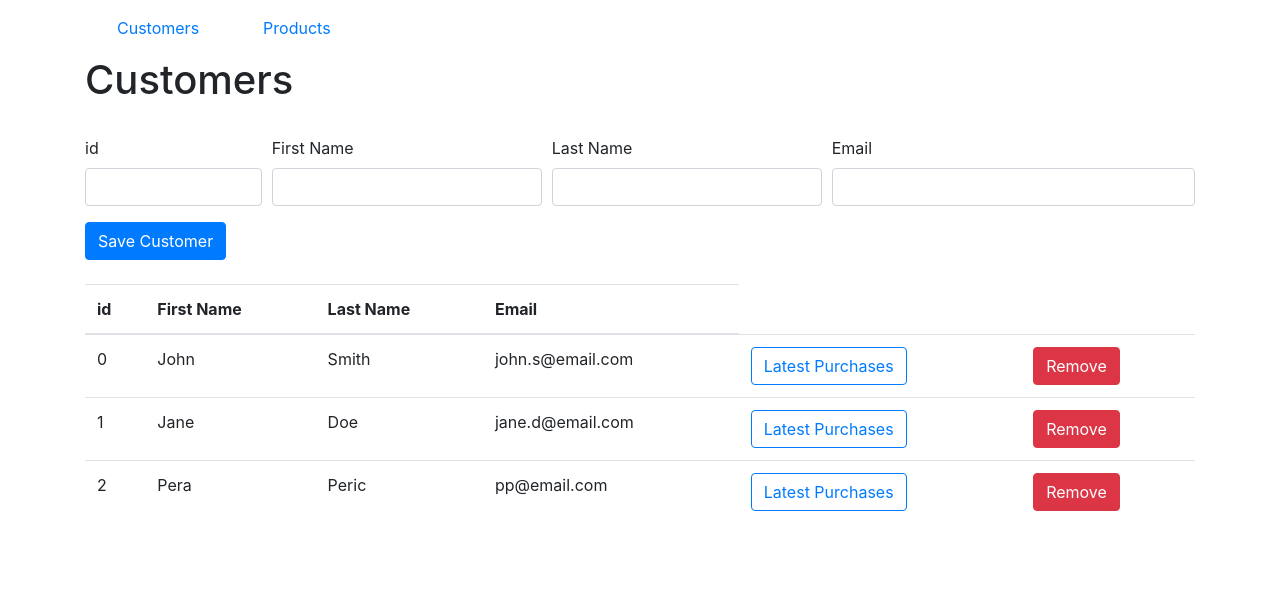
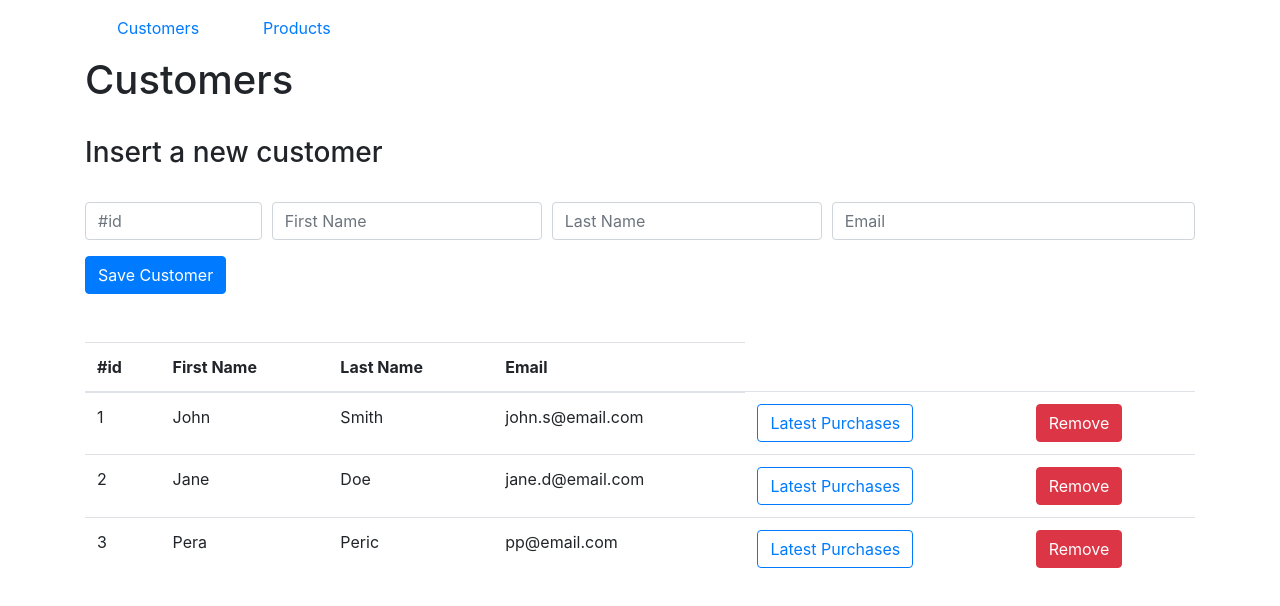
Before and after one commit to adamovicm/vue-store-app, a Vue app: page /customers in a window 1280 px wide. Shown: the top 606 px of the page. Built offline with nearby package versions, Linux system fonts and the light colour scheme.

Commit message:
task 8 done

```diff
--- /dev/null
+++ b/src/components/AppBuyProduct.vue
@@ -0,0 +1,53 @@
+<template>
+  <div>
+    <h1>Buy {{products[productIndex].title}}</h1>
+    <br>
+    <h4>Product id: {{products[productIndex].id}}</h4>
+    <h4>Available quantity: {{products[productIndex].quantity}}</h4>
+    <hr>
+    <div class="input-group">
+      <select class="custom-select col-sm-4" v-model="selectedCustomer">
+        <option v-for="(customer, index) in customers" :key="index" :value="customer">{{customer.firstName}} {{customer.lastName}}</option>
+      </select>
+    </div>
+    <button class="btn btn-success mr-2 mt-2" @click="confirm">Confirm</button>
+    <router-link to="/products"><button class="btn btn-danger mr-2 mt-2">Cancel</button></router-link>
+  </div>
+</template>
+
+<script>
+import {mapGetters} from 'vuex';
+export default {
+  data() {
+    return {
+      productIndex: 0,
+      selectedCustomer: {}
+    }
+  },
+  computed: {
+    ...mapGetters({
+      products: 'products/products',
+      customers: 'customers/customers',
+      customerIndex: 'customers/customerIndex'
+    })
+  },
+  methods: {
+    confirm() {
+      if(Object.keys(this.selectedCustomer).length == 0) {
+        alert('Please select a customer first.')
+      } else {
+        if(this.products[this.productIndex].quantity > 0) {
+          this.$store.dispatch('products/reduceStock', this.products[this.productIndex].id);
+          this.$store.dispatch('customers/purchaseProduct', {customerId: this.selectedCustomer.id, productId: this.products[this.productIndex].id});
+        } else {
+          alert('No more products in stock.');
+        }
+      }
+    }
+  },
+  created() {
+    this.productIndex = this.$route.params.id;
+    this.selectedCustomer = {};
+  }
+}
+</script>
--- a/src/components/AppCustomers.vue
+++ b/src/components/AppCustomers.vue
@@ -7,7 +7,7 @@
     <table class="table">
       <thead>
         <tr>
-          <th scope="col">id</th>
+          <th scope="col">#id</th>
           <th scope="col">First Name</th>
           <th scope="col">Last Name</th>
           <th scope="col">Email</th>
@@ -41,7 +41,8 @@ import {mapGetters} from 'vuex';
 export default {
   computed: {
     ...mapGetters({
-      customers: 'customers/customers'
+      customers: 'customers/customers',
+      // customerIndex: 'customers/customerIndex'
     }),
   },
   methods: {
--- a/src/components/AppInsertCustomer.vue
+++ b/src/components/AppInsertCustomer.vue
@@ -1,36 +1,31 @@
 <template>
   <div>
     <form>
+      <h3>Insert a new customer</h3>
+      <br>
       <div class="form-row">
         <div class="form-group col-md-2">
-          <label for="customerId">id</label>
-          <input type="number" id="customerId" class="form-control" v-model="customer.id">
+          <input type="number" id="id" class="form-control" placeholder="#id" v-model="customer.id">
         </div>
-
         <div class="form-group col-md-3">
-          <label for="firstName">First Name</label>
-          <input type="text" id="firstName" class="form-control" v-model="customer.firstName">
+          <input type="text" id="firstName" class="form-control" placeholder="First Name" v-model="customer.firstName">
         </div>
-
         <div class="form-group col-md-3">
-          <label for="lastName">Last Name</label>
-          <input type="text" id="lastName" class="form-control" v-model="customer.lastName">
+          <input type="text" id="lastName" class="form-control" placeholder="Last Name" v-model="customer.lastName">
         </div>
         <div class="form-group col-md-4">
-          <label for="email">Email</label>
-          <input type="email" id="email" class="form-control" v-model="customer.email">
+          <input type="email" id="email" class="form-control" placeholder="Email" v-model="customer.email">
         </div>
       </div>
       <button class="btn btn-primary" @click.prevent="saveCustomer">Save Customer</button>
     </form>
+    <br>
   </div>
 </template>
 
 <script>
+import {mapGetters} from 'vuex';
 export default {
-  props: [
-    'customers',
-  ],
   data() {
     return {
       customer: {
@@ -45,15 +40,22 @@ export default {
     saveCustomer() {
       let existingCustomer = this.customers.find(customer => customer.id == this.customer.id);
       if(!existingCustomer) {
-        this.customers.push(this.customer);
-        this.customer = {
-          id: '',
-          firstName: '',
-          lastName: '',
-          email: ''
-        };
+        this.$store.dispatch('customers/addCustomer', this.customer);
       }
+
+      this.customer = {
+        id: '',
+        firstName: '',
+        lastName: '',
+        email: ''
+      };
     }
+  },
+  computed: {
+    ...mapGetters({
+      customers: 'customers/customers',
+      // customerIndex: 'customers/customerIndex'
+    })
   }
 }
 </script>
--- a/src/components/AppLatestPurchases.vue
+++ b/src/components/AppLatestPurchases.vue
@@ -1,12 +1,16 @@
 <template>
   <div>
     <h2>Latest purchases from: </h2>
-    <h3>{{customer.firstName}} {{customer.lastName}}</h3>
-    <h4>Customer id: {{customer.id}}</h4>
-    <h4>Email: {{customer.email}}</h4>
+    <h3>{{customers[customerIndex].firstName}} {{customers[customerIndex].lastName}}</h3>
+    <h4>Customer id: {{customers[customerIndex].id}}</h4>
+    <h4>Email: {{customers[customerIndex].email}}</h4>
     <br>
     <ul class="list-group">
-      <li class="list-group-item" v-for="(product, index) in customer.purchases" :key="index">{{ product }}</li>
+      <li
+        class="list-group-item"
+        v-for="(productIndex, index) in customers[customerIndex].purchases"
+        :key="index"
+      >{{ products[productIndex].title }}</li>
     </ul>
     <hr>
     <br>
@@ -15,16 +19,25 @@
 </template>
 
 <script>
-import CustomerService from '../services/CustomerService.js';
+import {mapGetters} from 'vuex';
+// import CustomerService from '../services/CustomerService.js';
 export default {
   data() {
     return {
-      customers: (new CustomerService).customers,
+      customerIndex: 0,
       customer: {}
     }
   },
+  computed: {
+    ...mapGetters({
+      products: 'products/products',
+      customers: 'customers/customers'
+    })
+  },
   created() {
-    this.customer = (new CustomerService).findCustomer(this.$route.params.id);
+    this.customerIndex = this.$route.params.id;
+    // console.log(this.$route.params.id)
+    // this.customer = (new CustomerService).findCustomer(this.$route.params.id);
   }
 }
 </script>
--- a/src/components/AppProducts.vue
+++ b/src/components/AppProducts.vue
@@ -18,6 +18,7 @@
           <th scope="col">id</th>
           <th scope="col">Title</th>
           <th scope="col">Quantity</th>
+          <th scope="col" colspan="2" style="text-align:center">Stock</th>
         </tr>
       </thead>
       <tbody v-if="filterText === ''">
@@ -25,8 +26,11 @@
           <td>{{ product.id }}</td>
           <td>{{ product.title }}</td>
           <td>{{ product.quantity }}</td>
-          <td><button class="btn btn-outline-primary" @click="increment(product.id)">+</button></td>
-          <td><button class="btn btn-outline-danger" @click="decrement(product.id)">-</button></td>
+          <td style="text-align: center"><button class="btn btn-outline-primary" @click="increment(product.id)">+</button></td>
+          <td style="text-align: center"><button class="btn btn-outline-danger" @click="decrement(product.id)">-</button></td>
+          <router-link :to="`/products/${product.id}`" name="buy" tag="td" style="text-align: center">
+            <button class="btn btn-primary">Buy</button>
+          </router-link>
         </tr>
       </tbody>
       <tbody v-else>
@@ -34,8 +38,11 @@
           <td>{{ product.id }}</td>
           <td>{{ product.title }}</td>
           <td>{{ product.quantity }}</td>
-          <td><button class="btn btn-outline-primary" @click="increment(product.id)">+</button></td>
-          <td><button class="btn btn-outline-danger" @click="decrement(product.id)">-</button></td>
+          <td style="text-align: center"><button class="btn btn-outline-primary" @click="increment(product.id)">+</button></td>
+          <td style="text-align: center"><button class="btn btn-outline-danger" @click="decrement(product.id)">-</button></td>
+          <router-link :to="`/products/${product.id}`" name="buy" tag="td" style="text-align: center">
+            <button class="btn btn-primary">Buy</button>
+          </router-link>
         </tr>
       </tbody>
     </table>
--- a/src/routes.js
+++ b/src/routes.js
@@ -1,6 +1,7 @@
 import AppCustomers from './components/AppCustomers.vue';
 import AppProducts from './components/AppProducts.vue';
 import AppLatestPurchases from './components/AppLatestPurchases.vue';
+import AppBuyProduct from './components/AppBuyProduct.vue';
 
 export const routes = [
     {
@@ -13,5 +14,14 @@ export const routes = [
         name: 'purchases',
         component: AppLatestPurchases
     },
-    {path: '/products', component: AppProducts}
+    {
+        path: '/products',
+        name: 'products',
+        component: AppProducts
+    },
+    {
+        path:'/products/:id',
+        name: 'buy',
+        component: AppBuyProduct
+    }
 ]
--- a/src/services/CustomerService.js
+++ b/src/services/CustomerService.js
@@ -1,42 +1,29 @@
 export default class CustomerService {
     customers = [
         {
-            id: 0,
+            id: 1,
             firstName: 'John',
             lastName: 'Smith',
             email: 'john.s@email.com',
-            purchases: [
-                'Bread',
-                'Milk',
-                'Coke'
-            ]
+            purchases: [0, 1, 2, 3]
         },
         {
-            id: 1,
+            id: 2,
             firstName: 'Jane',
             lastName: 'Doe',
             email: 'jane.d@email.com',
-            purchases: [
-                'Meat',
-                'OJ'
-            ]
+            purchases: [2, 4]
         },
         {
-            id: 2,
+            id: 3,
             firstName: 'Pera',
             lastName: 'Peric',
             email: 'pp@email.com',
-            purchases: [
-                'Cereal',
-                'Apples',
-                'Bananas',
-                'Mango'
-            ]
+            purchases: [ 5, 6, 7, 1 ]
         }
     ];
 
     findCustomer(id) {
-        let foundCustomer = this.customers.find(customer => customer.id == id);
-        return foundCustomer;
+        return this.customers[id];
     }
 }
--- a/src/services/ProductService.js
+++ b/src/services/ProductService.js
@@ -1,42 +1,42 @@
 export default class ProductService {
     products = [
         {
-            id: 1,
+            id: 0,
             title: 'Bread',
             quantity: 20
         },
         {
-            id: 2,
+            id: 1,
             title: 'Milk',
             quantity: 18
         },
         {
-            id: 3,
+            id: 2,
             title: 'Meat',
             quantity: 12
         },
         {
-            id: 4,
+            id: 3,
             title: 'Coke',
             quantity: 25
         },
         {
-            id: 5,
+            id: 4,
             title: 'OJ',
             quantity: 22
         },
         {
-            id: 6,
+            id: 5,
             title: 'Cereal',
             quantity: 10
         },
         {
-            id: 7,
+            id: 6,
             title: 'Apples',
             quantity: 14
         },
         {
-            id: 8,
+            id: 7,
             title: 'Bananas',
             quantity: 7
         },
--- a/src/store/modules/customers.js
+++ b/src/store/modules/customers.js
@@ -10,6 +10,13 @@ const mutations = {
     },
     'REMOVE_CUSTOMER' (state, index) {
         state.customers.splice(index, 1);
+    },
+    'PURCHASE_PRODUCT' (state, ids) {
+        state.customers.forEach(customer => {
+            if(customer.id == ids.customerId) {
+                customer.purchases.push(ids.productId);
+            }
+        });
     }
 };
 
@@ -19,11 +26,17 @@ const actions = {
     },
     removeCustomer: ({commit}, index) => {
         commit('REMOVE_CUSTOMER', index);
+    },
+    purchaseProduct: ({commit}, ids) => {
+        commit('PURCHASE_PRODUCT', ids);
     }
 };
 
 const getters = {
-    customers: state => state.customers
+    customers: state => state.customers,
+    customerIndex: state => id => {
+        return state.customers.findIndex(customer => customer.id == id);
+    }
 };
 
 export default {
```
